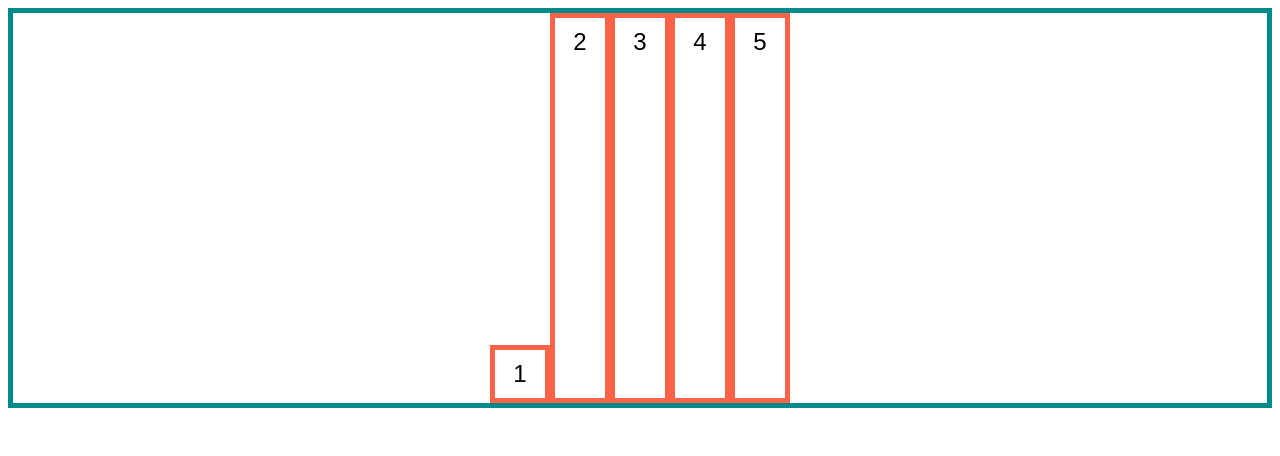
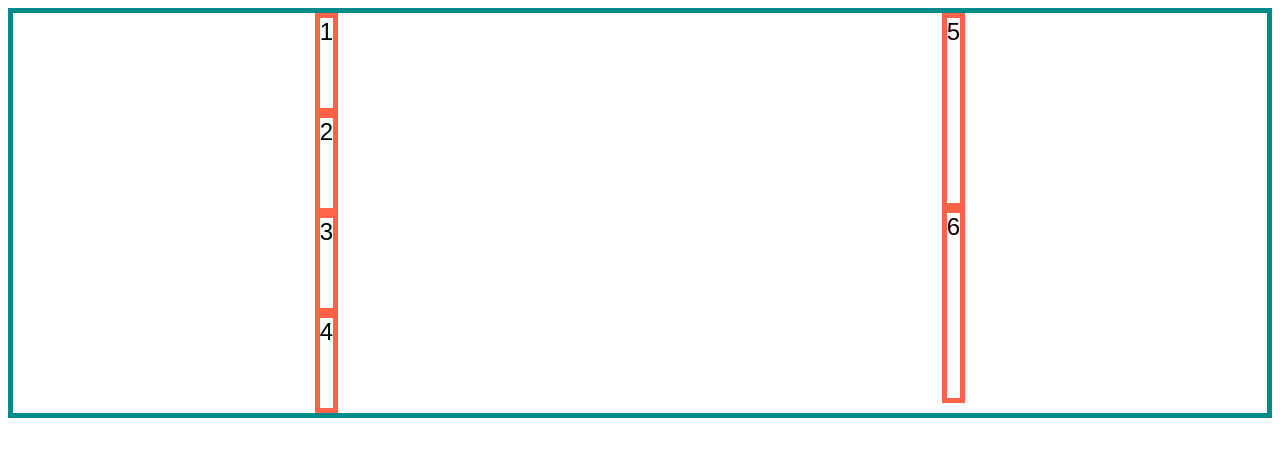
Before and after one commit to morghull/fm_flex, a plain HTML site: page index.html in a window 1280 px wide. Drawn offline with Linux system fonts and the light colour scheme.

Commit message:
working with flex

```diff
--- a/assets/css/style.css
+++ b/assets/css/style.css
@@ -8,26 +8,32 @@ body {
 .container {
   border: 5px solid darkcyan;
 }
-.item{
-  /* width: 50px;
-  height: 50px; */
-  min-width: 60px;
-  padding:10px;
+.item {
+  /* max-width: 100px; */
+  /* width: 70px; */
+  /* min-width: 60px; */
   border: 5px solid tomato;
   text-align: center;
 }
-.flex-parent{
+.flex-parent {
   display: flex;
   min-height: 50vh;
-  max-height: 50vh;
+  max-height: 60vh;
+  align-items: center;
 
-  flex-flow: nowrap row;
+  flex-flow: column wrap;
 
-  justify-content: center;
-  align-items: stretch;
-
-  align-content: center;
+  justify-content: space-between;
 }
-.flex-child{
-  align-self: flex-end;
+.flex-child {
+  flex-basis: 120px;
+  flex-grow: 0;
+  flex-shrink: 0;
+  flex: 1 1 100px
 }
+.grow {
+  flex-grow: 5;
+}
+.shrink {
+  flex-shrink: 10;
+}
--- a/index.html
+++ b/index.html
@@ -11,12 +11,12 @@
 <body>
   <div class="container flex-parent">
     <div class="item flex-child">1</div>
-    <div class="item">2</div>
-    <div class="item">3</div>
-    <div class="item">4</div>
-    <div class="item">5</div>
-    <!-- <div class="item">6</div>
-    <div class="item">7</div>
+    <div class="item flex-child">2</div>
+    <div class="item flex-child">3</div>
+    <div class="item flex-child">4</div>
+    <div class="item flex-child">5</div>
+    <div class="item flex-child">6</div>
+    <!-- <div class="item">7</div>
     <div class="item">8</div>
     <div class="item">9</div>
     <div class="item">10</div>
```
